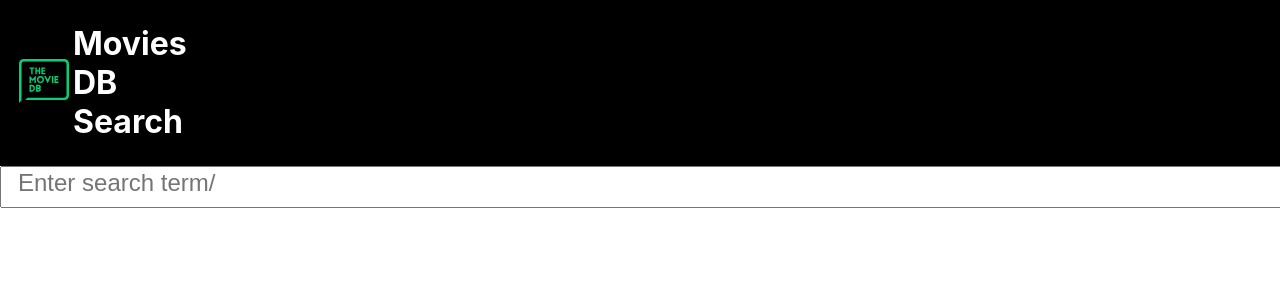
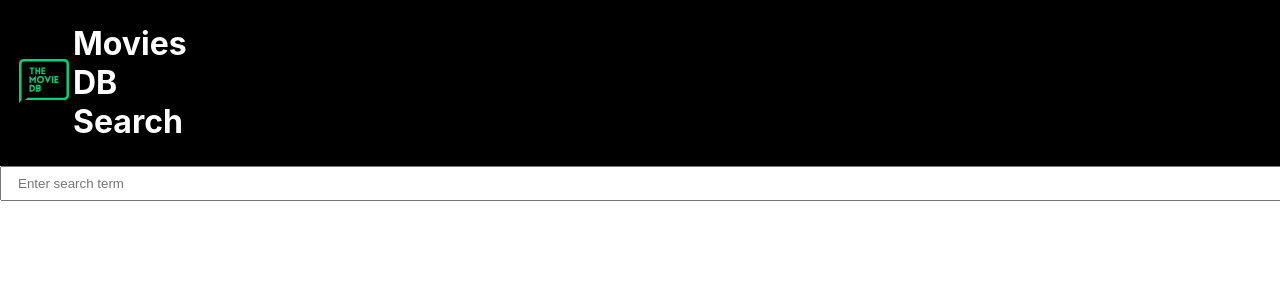
Before and after one commit to aaronkkim/Icapture-Movies, a React (Create React App) app: page / in a window 1280 px wide. Shown: the top 300 px of the page. Built offline with nearby package versions, Linux system fonts and the light colour scheme.

Commit message:
cleaning up some styling

```diff
--- a/src/App.css
+++ b/src/App.css
@@ -1,3 +1,12 @@
+.movie{
+  font-size: 24;
+  display:block;
+  width: 99%;
+  padding-top: 8px;
+  padding-bottom: 8px;
+  padding-left: 16px
+}
+
 .titleBar{
 background-Color:#000;
 display :block;
--- a/src/App.js
+++ b/src/App.js
@@ -7,21 +7,6 @@ class App extends Component {
   constructor(props){
     super(props)
     this.state ={}
-   // console.log("This is my initializer")
-  //   const movies = [
-  //     {poster_src:"https://static1.squarespace.com/static/51b3dc8ee4b051b96ceb10de/t/5aabd60603ce641d203135e6/1521210900998/epic-poster-released-for-avengers-infinity-war-packs-in-a-ton-of-characters1?format=1500w", id:0, title:"Avengers 1",overview:"marvel movie"},
-  //     {poster_src:"https://static1.squarespace.com/static/51b3dc8ee4b051b96ceb10de/t/5aabd60603ce641d203135e6/1521210900998/epic-poster-released-for-avengers-infinity-war-packs-in-a-ton-of-characters1?format=1500w",id:1, title:"Avengers 2",overview:"2marvel 2movie"}
-  //   ]
-
-  // var movieRows =[]
-  // movies.forEach((movie)=>{
-  //   console.log (movie.title)
-  //   const movieRow = <MovieRow movie ={movie}/>
-
-  //   movieRows.push(movieRow)
-  // })
-  // this.state ={rows:movieRows}
-  //this.performSearch("avenger")
   }
 
   performSearch(searchTerm){
@@ -62,7 +47,6 @@ class App extends Component {
             <tr>
               <td>
                 <img alt="app icon"width="50" src="movieDB.svg"/>
-
                 </td>
                 <td width = "8">
                   <h1>Movies DB Search</h1>
@@ -70,14 +54,7 @@ class App extends Component {
             </tr>
           </tbody>
         </table>
-        <input style={{
-          fontSize:24,
-          display:'block',
-          width:"99%",
-          paddingtop: 8,
-          paddingBottom: 9,
-          paddingLeft: 16
-        }} onChange = {this.searchChangeHandler.bind(this)}placeholder = "Enter search term/"/>
+        <input className="movie" onChange = {this.searchChangeHandler.bind(this)}placeholder = "Enter search term"/>
         {this.state.rows}
       </div>
     );
```
